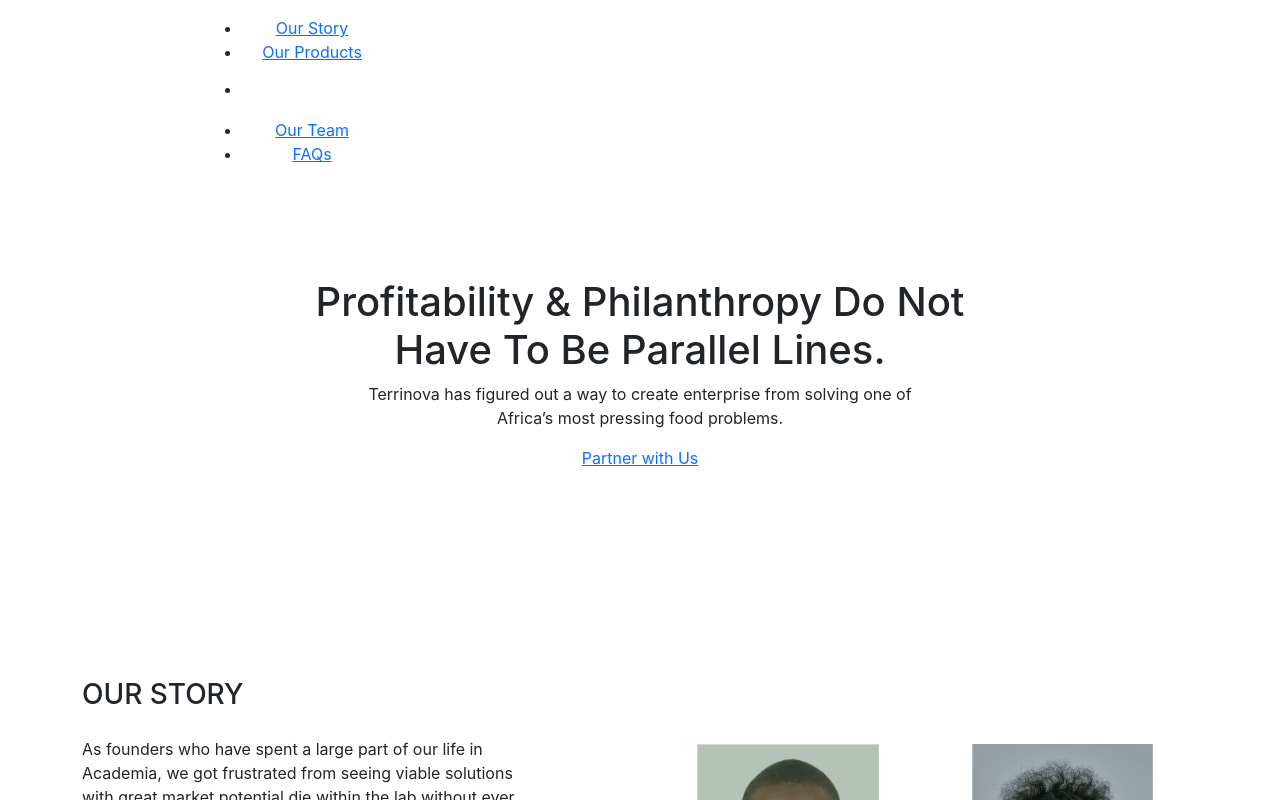
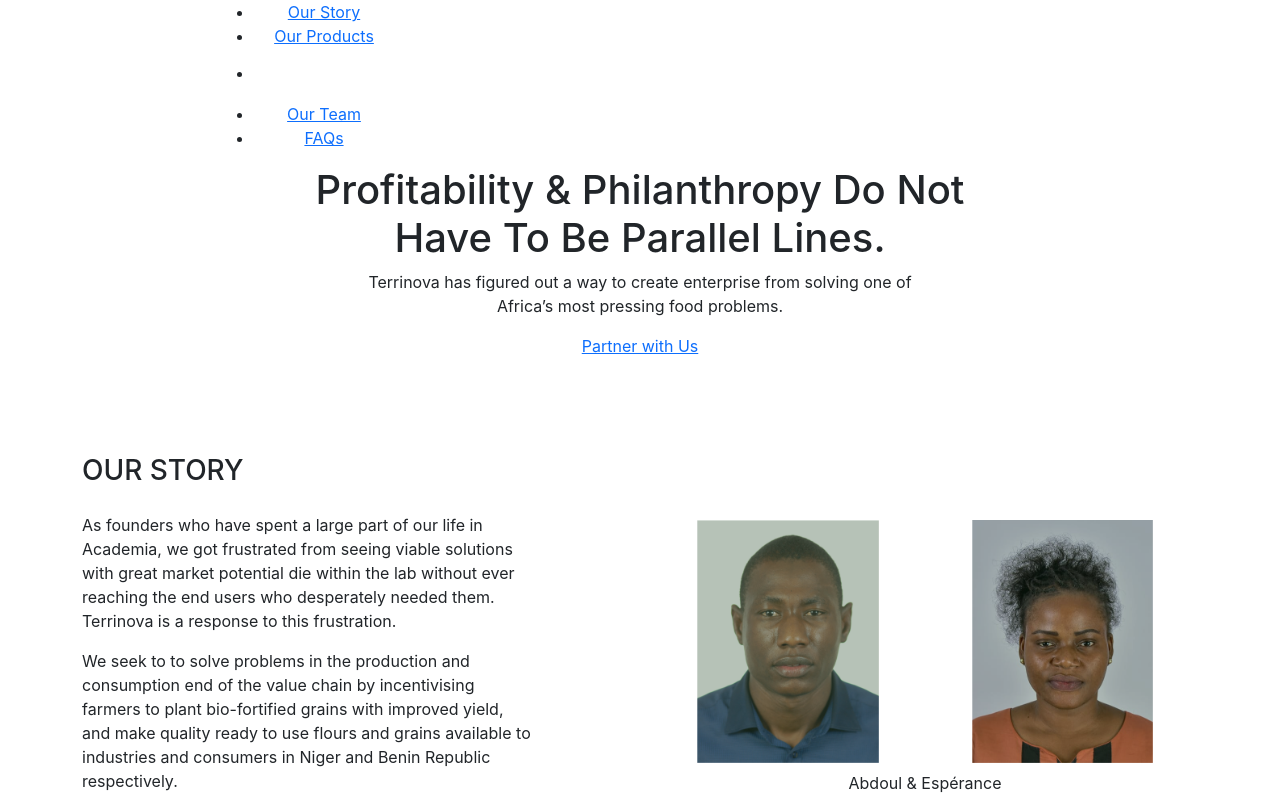
Before and after one commit to Rhoda-bot/Terrinova, a JavaScript app: page / in a window 1280 px wide. Shown: the top 800 px of the page. Built offline with nearby package versions, Linux system fonts and the light colour scheme; the HTML template or start-up script is replaced by a standard one; a web font is replaced by a local one.

Commit message:
made some minor changes to the links.

```diff
--- a/src/components/home/header.js
+++ b/src/components/home/header.js
@@ -4,10 +4,10 @@
 const Header = () => {
     return (
         <>
-            <div className="header py-5 py-md-3">
+            <div className="header">
+                <div className="container">
                     <NavigationBar />
-                <div className="container py-lg-5 py-md-3">
-                    <div className="row header__row py-5 justify-content-center">
+                        <div className="row header__row">
                             <h1 className="header--title">
                                 Profitability & Philanthropy Do Not
                                 <br/> Have To Be Parallel Lines.
--- a/src/components/partners/partners.js
+++ b/src/components/partners/partners.js
@@ -5,11 +5,11 @@
             <div className="container py-5">
                 <div className="row mx-auto align-items-center justify-content-center">
                     <div className="partners--title pb-4">Our Principal Partners</div>
-                        <div className="col-md-4 px-5 mx-3 ">
-                            <img src="/image/afrilab.png" className="img-fluid mx-2 px-3 " alt=""/>
+                        <div className="col-md-3 px-5 mx-5 ">
+                            <img src="/image/afrilab.png" className="img-fluid mx-5 px-4 " alt=""/>
                         </div>
-                        <div className="col-md-4 p-4">
-                            <img src="/image/eLab_.png" className="img-fluid px-3 mx-3 " alt=""/>
+                        <div className="col-md-3 px-4 mx-5">
+                            <img src="/image/eLab_.png" className="img-fluid px-4 mx-5 " alt=""/>
                         </div>
                 </div>
                 <div className="row mx-auto justify-content-center mt-3 pt-4">
--- a/src/sass/main.scss
+++ b/src/sass/main.scss
@@ -57,7 +57,10 @@
     background-size: cover;
     transition: 2s all ease-in-out;
     animation: forwards;
-    align-items: center;
+    &__row{
+        align-items: center;
+        justify-content: center;
+    }
 
     &--logo{
         background-color: #FFFFFF;
```
Lines whose indentation alone changed are shown as unchanged.
